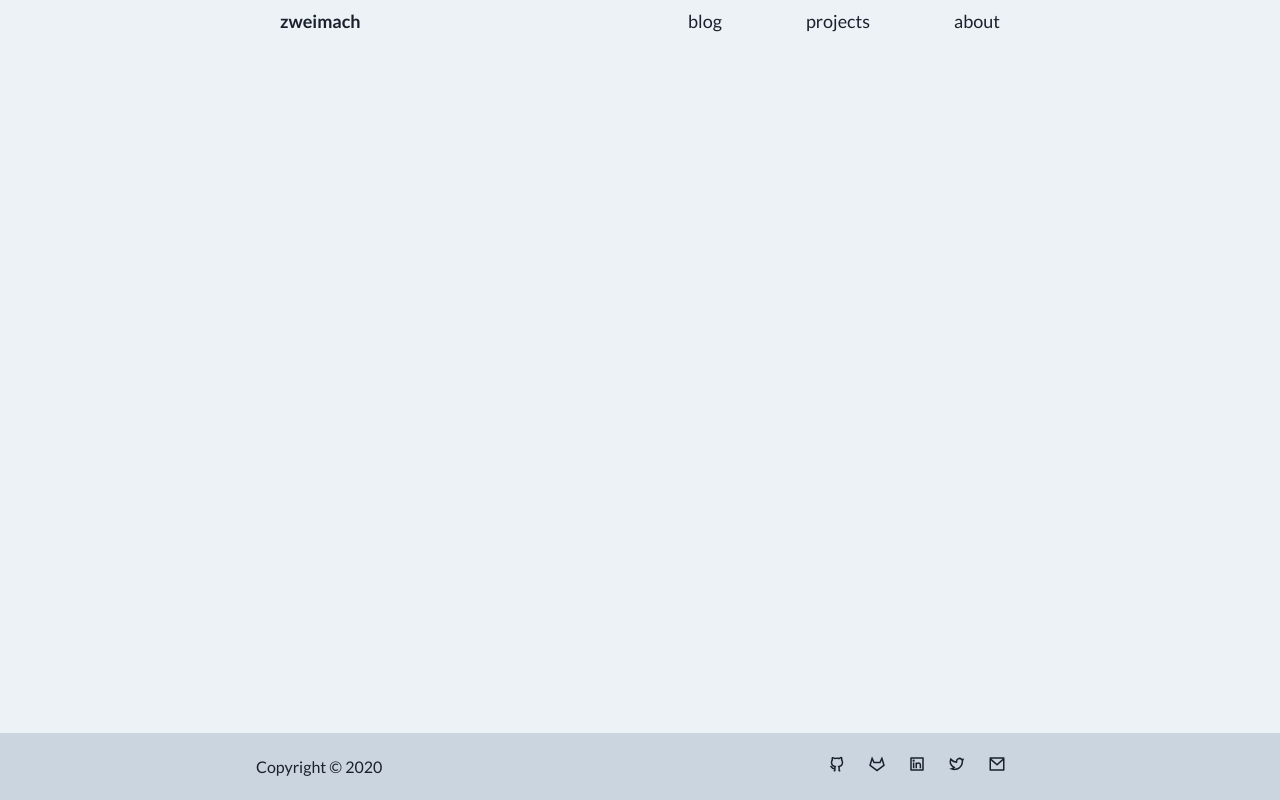
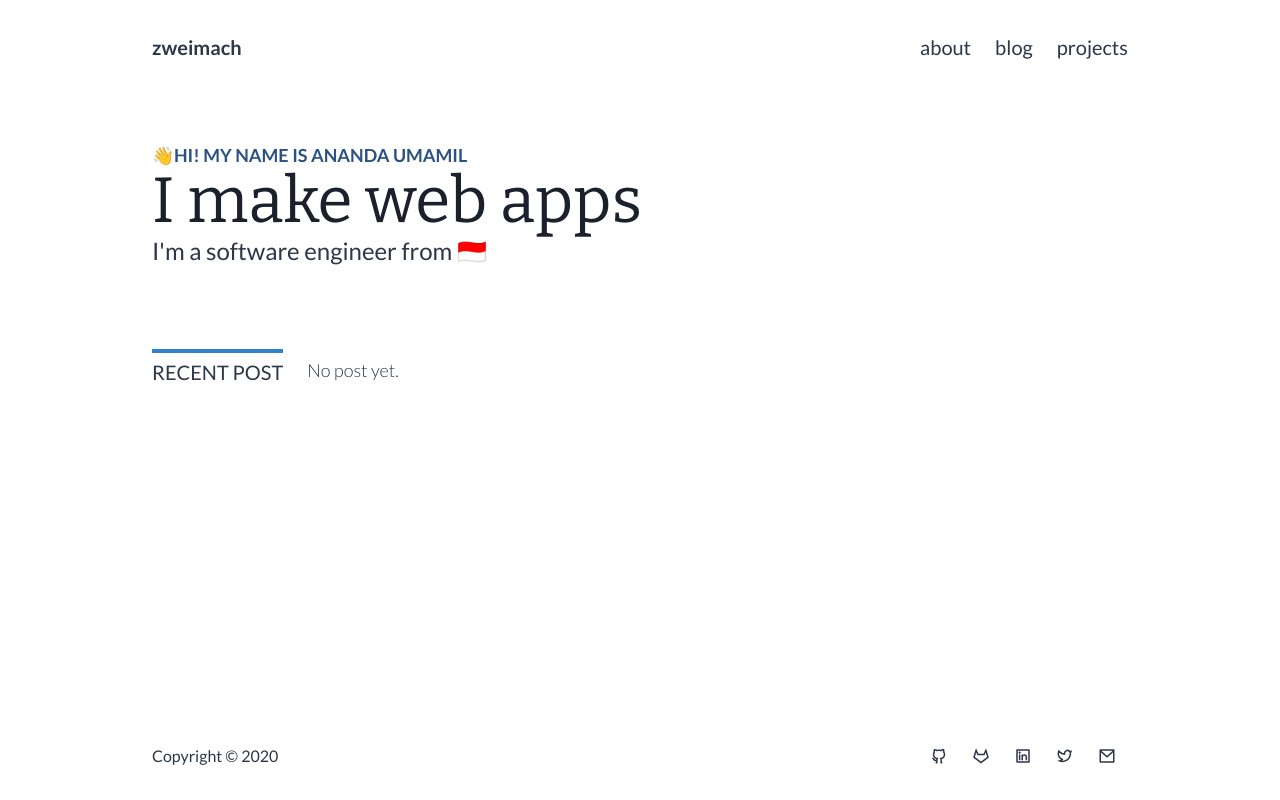
Before and after one commit to zweimach/zweimach.org, a Gatsby site: page / in a window 1280 px wide. Built offline with nearby package versions, Linux system fonts and the light colour scheme; Gatsby itself is replaced by a stand-in of ours.

Commit message:
Add major changes and redesign

```diff
--- a/gatsby-browser.js
+++ b/gatsby-browser.js
@@ -1,3 +1,5 @@
 import "typeface-lato";
+import "typeface-bitter";
+import "typeface-fira-code";
 import "./src/styles/tailwind.css";
 import "./src/styles/custom.css";
--- a/package.json
+++ b/package.json
@@ -29,6 +29,8 @@
     "react-helmet": "^6.1.0",
     "react-icons": "^3.10.0",
     "tailwindcss": "^1.4.6",
+    "typeface-bitter": "0.0.71",
+    "typeface-fira-code": "^1.1.4",
     "typeface-lato": "^0.0.75"
   },
   "devDependencies": {
--- a/src/components/footer.js
+++ b/src/components/footer.js
@@ -37,11 +37,11 @@ const contactList = [
 
 export default function Footer() {
   return (
-    <footer className="flex-none py-2 md:py-5 md:px-4 bg-gray-400 text-center">
-      <div className="md:flex md:flex-row-reverse md:items-center md:justify-between max-w-screen-md mx-auto">
-        <ul className="text-lg">
+    <footer className="flex-none text-center">
+      <div className="sm:max-w-screen-lg sm:mx-auto my-2 sm:my-5 md:my-8 sm:flex sm:flex-row-reverse sm:items-center sm:justify-between">
+        <ul className="sm:mr-6 flex justify-center text-lg">
           {contactList.map(({ href, title, icon }) => (
-            <li key={title} className="inline-block mx-1 w-8">
+            <li key={title} className="mx-3 hover:text-gray-600">
               <a
                 rel="noopener noreferrer"
                 target="_blank"
@@ -53,7 +53,9 @@ export default function Footer() {
             </li>
           ))}
         </ul>
-        <span className="text-base">Copyright &copy; 2020</span>
+        <span className="sm:ml-6 text-sm sm:text-base">
+          Copyright &copy; 2020
+        </span>
       </div>
     </footer>
   );
--- a/src/components/header.js
+++ b/src/components/header.js
@@ -3,17 +3,27 @@ import { Link } from "gatsby";
 
 export default function Header() {
   return (
-    <header className="flex-none">
-      <nav className="md:max-w-screen-md h-full md:mx-auto flex justify-between flex-wrap text-lg">
-        <span className="flex-1 py-2 px-6 text-center sm:text-left font-bold">
+    <header className="flex-none mt-4 mb-6 md:my-8 text-base sm:text-xl">
+      <nav className="sm:max-w-screen-lg sm:mx-auto flex justify-between">
+        <span className="ml-6 font-bold hover:text-gray-600">
           <Link to="/">zweimach</Link>
         </span>
-        <ul className="flex flex-1 justify-between py-2">
-          {["blog", "projects", "about"].map((item) => (
-            <li key={item} className="px-6">
+        <ul className="flex">
+          {["about", "blog"].map((item) => (
+            <li key={item} className="mr-6 hover:text-gray-600">
               <Link to={`/${item}`}>{item}</Link>
             </li>
           ))}
+          <li className="mr-6 hover:text-gray-600">
+            <a
+              rel="noopener noreferrer"
+              target="_blank"
+              href="https://github.com/zweimach"
+              title="projects"
+            >
+              projects
+            </a>
+          </li>
         </ul>
       </nav>
     </header>
--- a/src/components/layout.js
+++ b/src/components/layout.js
@@ -6,9 +6,11 @@ import Footer from "./footer";
 
 export default function Layout({ children }) {
   return (
-    <div className="antialiased flex flex-col h-full bg-gray-200 text-gray-900 text-lg">
+    <div className="antialiased flex flex-col h-full bg-white text-gray-800 text-lg md:text-xl">
       <Header />
-      <main className="md:max-w-screen-md md:mx-auto flex-1">{children}</main>
+      <main className="w-full sm:max-w-screen-lg sm:mx-auto flex-1">
+        {children}
+      </main>
       <Footer />
     </div>
   );
--- a/src/pages/about.js
+++ b/src/pages/about.js
@@ -20,17 +20,19 @@ export default function AboutPage() {
 
   return (
     <Layout>
-      <SEO title="Hi! My name is Umam" />
-      <div className="flex flex-col justify-evenly h-full p-4">
-        <h1 className="py-2 text-2xl font-bold text-center">
-          Hi! My name is Ananda Umamil
+      <SEO title="about zweimach" />
+      <div className="h-full mx-6">
+        <h1 className="my-3 sm:mt-4 sm:mt-8 font-serif text-5xl text-center">
+          About
         </h1>
-        <Img
-          className="block rounded-full my-4 mx-auto"
-          fixed={userImage}
-          alt="zweimach"
-        />
-        <div>
+        <div className="flex justify-center mb-6 sm:mb-12">
+          <Img className="rounded-full" fixed={userImage} alt="zweimach" />
+        </div>
+        <div className="my-6 mb-12 flex flex-col sm:flex-row">
+          <div className="mb-6 pt-1 sm:mr-6 sm:w-32 border-t-4 border-blue-600">
+            <p className="uppercase">bio</p>
+          </div>
+          <div className="flex-1">
             <p>
               <strong>
                 I&apos;m a self-taught software engineer from Indonesia.
@@ -39,9 +41,10 @@ export default function AboutPage() {
             <p>
               I have a passion for computer science and mathematics. I used to
               hate math but then fell in love with it because of Haskell and
-            functional programming. I build web applications and text-processing
-            tools.
+              functional programming. I build web applications and
+              text-processing tools.
             </p>
+          </div>
         </div>
       </div>
     </Layout>
--- a/src/pages/blog.js
+++ b/src/pages/blog.js
@@ -7,9 +7,9 @@ export default function BlogListPage() {
   return (
     <Layout>
       <SEO title="zweimach's blog" />
-      <div className="h-full w-full flex justify-center items-center flex-col py-12 px-4">
-        <h1 className="text-5xl">501</h1>
-        <h2 className="text-2xl">Not Implemented</h2>
+      <div className="h-full text-center">
+        <h1 className="my-3 sm:mt-4 sm:mb-8 font-serif text-5xl">Blog</h1>
+        <h2 className="text-2xl">No post yet.</h2>
       </div>
     </Layout>
   );
--- a/src/pages/index.js
+++ b/src/pages/index.js
@@ -7,6 +7,33 @@ export default function IndexPage() {
   return (
     <Layout>
       <SEO title="zweimach" />
+      <div className="h-full flex flex-col mx-6">
+        <div className="mt-8 mb-12 md:mt-12 md:mb-20 flex flex-col justify-center">
+          <p className="uppercase text-base sm:text-lg font-bold text-blue-800">
+            <span role="img" aria-label="waving-hand">
+              👋
+            </span>
+            Hi! My name is Ananda Umamil
+          </p>
+          <h1 className="text-4xl sm:text-6xl leading-none font-serif text-gray-900">
+            I make web apps
+          </h1>
+          <p className="md:text-2xl">
+            I&apos;m a software engineer from&nbsp;
+            <span role="img" aria-label="flag-indonesia" title="Indonesia">
+              🇮🇩
+            </span>
+          </p>
+        </div>
+        <div className="flex-1 flex flex-col sm:flex-row">
+          <div className="h-auto sm:h-full sm:mr-6 pt-1 border-t-4 border-blue-600">
+            <p className="uppercase">recent post</p>
+          </div>
+          <div className="flex-1">
+            <p className="mt-4 sm:mt-2 text-lg font-light">No post yet.</p>
+          </div>
+        </div>
+      </div>
     </Layout>
   );
 }
--- a/src/pages/projects.js
+++ /dev/null
@@ -1,16 +0,0 @@
-import React from "react";
-
-import Layout from "../components/layout";
-import SEO from "../components/seo";
-
-export default function ProjectListPage() {
-  return (
-    <Layout>
-      <SEO title="zweimach's projects" />
-      <div className="h-full w-full flex justify-center items-center flex-col py-12 px-4">
-        <h1 className="text-5xl">501</h1>
-        <h2 className="text-2xl">Not Implemented</h2>
-      </div>
-    </Layout>
-  );
-}
--- a/tailwind.config.js
+++ b/tailwind.config.js
@@ -4,6 +4,8 @@ module.exports = {
     extend: {},
     fontFamily: {
       sans: ["Lato", "Roboto", "Noto Sans", "Noto Color Emoji", "sans-serif"],
+      serif: ["Bitter", "Georgia", "Cambria", '"Times New Roman"', "serif"],
+      mono: ['"Fira Code"', "Menlo", "Monaco", "Consolas", "monospace"],
     },
   },
   variants: {},
```
Also changed, not shown: 1 other file. Lines whose indentation alone changed are shown as unchanged.
